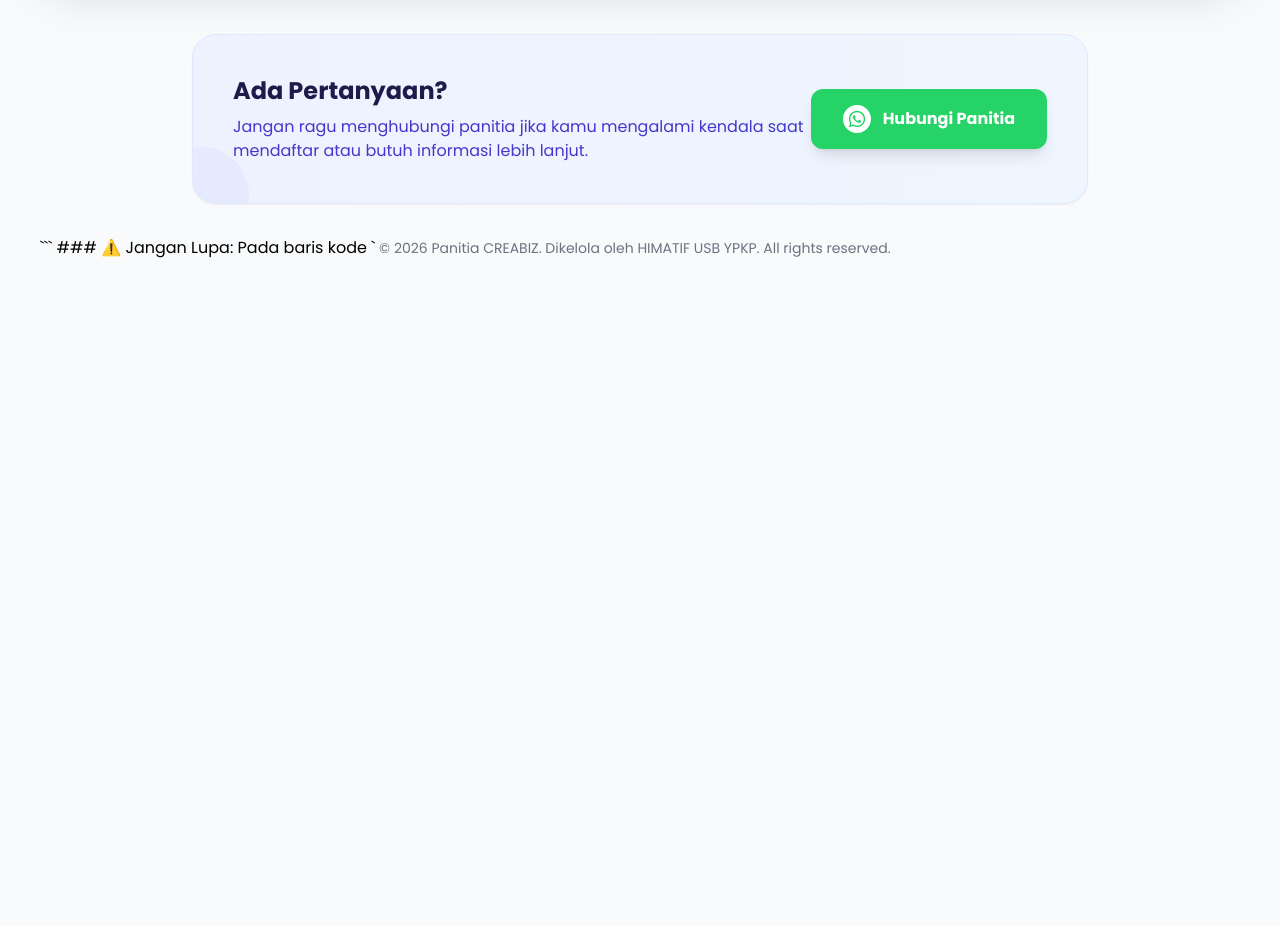
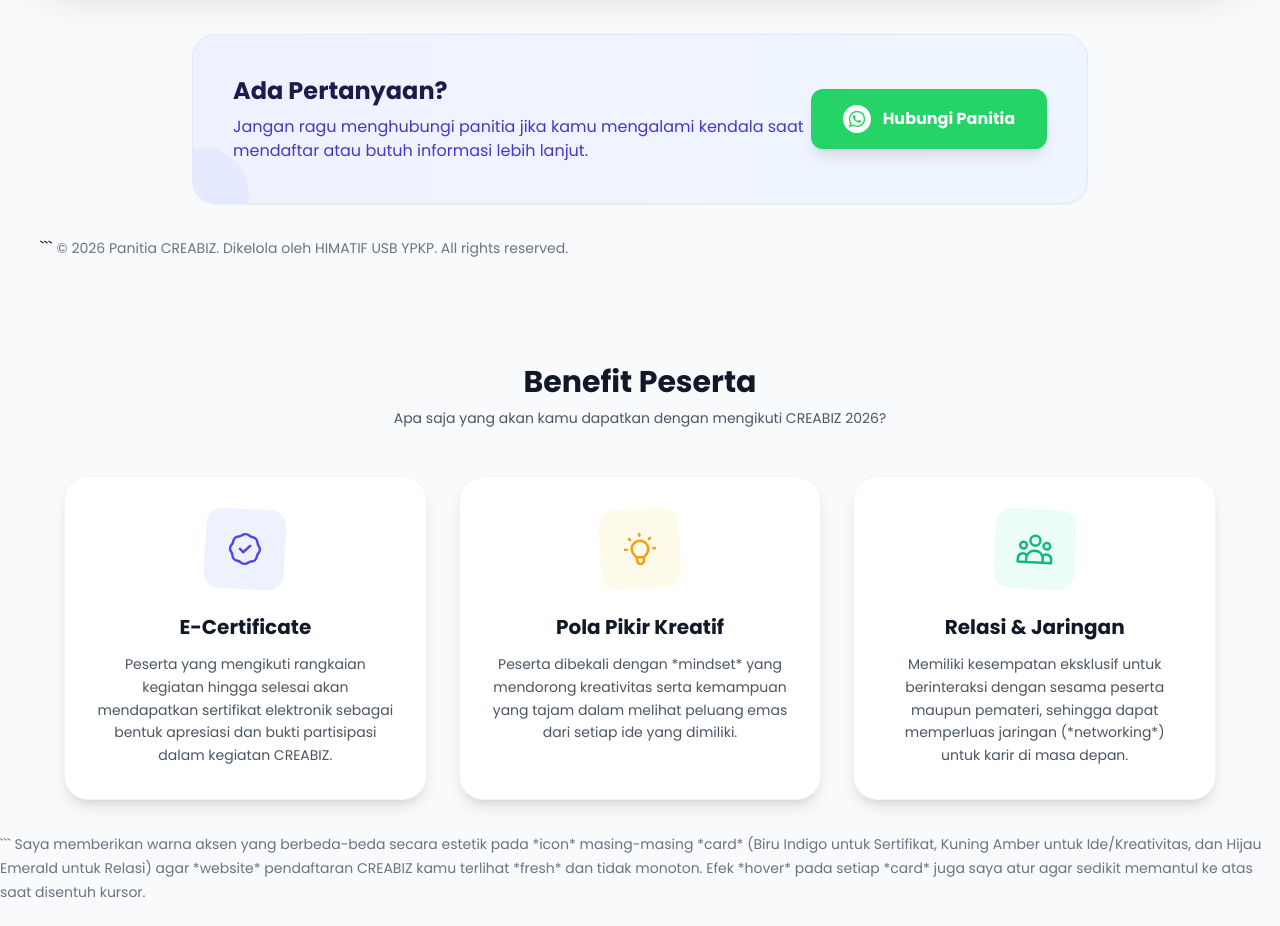
Before and after one commit to farrel127/registrasicreabiz, a plain HTML site: page index.html in a window 1280 px wide. Shown: the part 1864-2790 px from the top of the page. Before the commit the page ends 2164 px from the top, so only its background shows below. Drawn offline with nearby package versions, Linux system fonts and the light colour scheme; some packages are replaced by stand-ins of ours; no server answers; a script that the page names is missing.

Commit message:
Update index.html

````diff
--- a/index.html
+++ b/index.html
@@ -202,9 +202,7 @@
             </div>
         </div>
         ```
-
-### ⚠️ Jangan Lupa:
-Pada baris kode `<a href="https://wa.me/6281234567890...`, pastikan kamu mengubah angka **6281234567890** menjadi nomor WhatsApp-mu sendiri atau nomor humas acara. **Wajib menggunakan format 62** di depannya, bukan angka 0.
+<a href="https://wa.me/6281234567890...`, pastikan kamu mengubah angka **6281234567890** menjadi nomor WhatsApp-mu sendiri atau nomor humas acara. **Wajib menggunakan format 62** di depannya, bukan angka 0.
 
 Saya juga sudah membuatkan *auto-text* di tautan tersebut. Jadi ketika peserta mengklik tombolnya, WhatsApp mereka akan otomatis terbuka dengan pesan draf: *"Halo Panitia CREABIZ, saya butuh bantuan terkait pendaftaran..."* sehingga mereka tidak perlu repot mengetik sapaan awal lagi. Keren, kan?
 
@@ -212,6 +210,55 @@ Saya juga sudah membuatkan *auto-text* di tautan tersebut. Jadi ketika peserta m
             &copy; 2026 Panitia CREABIZ. Dikelola oleh HIMATIF USB YPKP. All rights reserved.
         </div>
     </div>
+    <div class="mt-16 mb-8 px-4 md:px-0">
+            <div class="text-center mb-12">
+                <h2 class="text-3xl font-bold text-gray-900">Benefit Peserta</h2>
+                <p class="text-gray-600 mt-2">Apa saja yang akan kamu dapatkan dengan mengikuti CREABIZ 2026?</p>
+            </div>
+
+            <div class="grid grid-cols-1 md:grid-cols-3 gap-8 max-w-6xl mx-auto">
+
+                <div class="bg-white rounded-3xl p-8 text-center shadow-lg border border-gray-100 hover:shadow-2xl hover:-translate-y-2 transition-all duration-300">
+                    <div class="w-20 h-20 mx-auto bg-indigo-50 text-indigo-600 rounded-2xl flex items-center justify-center mb-6 transform rotate-3 hover:rotate-0 transition-transform">
+                        <svg class="w-10 h-10" fill="none" stroke="currentColor" viewBox="0 0 24 24">
+                            <path stroke-linecap="round" stroke-linejoin="round" stroke-width="1.5" d="M9 12l2 2 4-4M7.835 4.697a3.42 3.42 0 001.946-.806 3.42 3.42 0 014.438 0 3.42 3.42 0 001.946.806 3.42 3.42 0 013.138 3.138 3.42 3.42 0 00.806 1.946 3.42 3.42 0 010 4.438 3.42 3.42 0 00-.806 1.946 3.42 3.42 0 01-3.138 3.138 3.42 3.42 0 00-1.946.806 3.42 3.42 0 01-4.438 0 3.42 3.42 0 00-1.946-.806 3.42 3.42 0 01-3.138-3.138 3.42 3.42 0 00-.806-1.946 3.42 3.42 0 010-4.438 3.42 3.42 0 00.806-1.946 3.42 3.42 0 013.138-3.138z"></path>
+                        </svg>
+                    </div>
+                    <h3 class="text-xl font-bold text-gray-900 mb-3">E-Certificate</h3>
+                    <p class="text-gray-600 text-sm leading-relaxed">
+                        Peserta yang mengikuti rangkaian kegiatan hingga selesai akan mendapatkan sertifikat elektronik sebagai bentuk apresiasi dan bukti partisipasi dalam kegiatan CREABIZ.
+                    </p>
+                </div>
+
+                <div class="bg-white rounded-3xl p-8 text-center shadow-lg border border-gray-100 hover:shadow-2xl hover:-translate-y-2 transition-all duration-300">
+                    <div class="w-20 h-20 mx-auto bg-amber-50 text-amber-500 rounded-2xl flex items-center justify-center mb-6 transform -rotate-3 hover:rotate-0 transition-transform">
+                        <svg class="w-10 h-10" fill="none" stroke="currentColor" viewBox="0 0 24 24">
+                            <path stroke-linecap="round" stroke-linejoin="round" stroke-width="1.5" d="M9.663 17h4.673M12 3v1m6.364 1.636l-.707.707M21 12h-1M4 12H3m3.343-5.657l-.707-.707m2.828 9.9a5 5 0 117.072 0l-.548.547A3.374 3.374 0 0014 18.469V19a2 2 0 11-4 0v-.531c0-.895-.356-1.754-.988-2.386l-.548-.547z"></path>
+                        </svg>
+                    </div>
+                    <h3 class="text-xl font-bold text-gray-900 mb-3">Pola Pikir Kreatif</h3>
+                    <p class="text-gray-600 text-sm leading-relaxed">
+                        Peserta dibekali dengan *mindset* yang mendorong kreativitas serta kemampuan yang tajam dalam melihat peluang emas dari setiap ide yang dimiliki.
+                    </p>
+                </div>
+
+                <div class="bg-white rounded-3xl p-8 text-center shadow-lg border border-gray-100 hover:shadow-2xl hover:-translate-y-2 transition-all duration-300">
+                    <div class="w-20 h-20 mx-auto bg-emerald-50 text-emerald-500 rounded-2xl flex items-center justify-center mb-6 transform rotate-3 hover:rotate-0 transition-transform">
+                        <svg class="w-10 h-10" fill="none" stroke="currentColor" viewBox="0 0 24 24">
+                            <path stroke-linecap="round" stroke-linejoin="round" stroke-width="1.5" d="M17 20h5v-2a3 3 0 00-5.356-1.857M17 20H7m10 0v-2c0-.656-.126-1.283-.356-1.857M7 20H2v-2a3 3 0 015.356-1.857M7 20v-2c0-.656.126-1.283.356-1.857m0 0a5.002 5.002 0 019.288 0M15 7a3 3 0 11-6 0 3 3 0 016 0zm6 3a2 2 0 11-4 0 2 2 0 014 0zM7 10a2 2 0 11-4 0 2 2 0 014 0z"></path>
+                        </svg>
+                    </div>
+                    <h3 class="text-xl font-bold text-gray-900 mb-3">Relasi & Jaringan</h3>
+                    <p class="text-gray-600 text-sm leading-relaxed">
+                        Memiliki kesempatan eksklusif untuk berinteraksi dengan sesama peserta maupun pemateri, sehingga dapat memperluas jaringan (*networking*) untuk karir di masa depan.
+                    </p>
+                </div>
+
+            </div>
+        </div>
+        ```
+
+Saya memberikan warna aksen yang berbeda-beda secara estetik pada *icon* masing-masing *card* (Biru Indigo untuk Sertifikat, Kuning Amber untuk Ide/Kreativitas, dan Hijau Emerald untuk Relasi) agar *website* pendaftaran CREABIZ kamu terlihat *fresh* dan tidak monoton. Efek *hover* pada setiap *card* juga saya atur agar sedikit memantul ke atas saat disentuh kursor.
 
     <script>
         const scriptURL = 'https://script.google.com/macros/s/AKfycbzmD06LXB23zJxmrpzf21WU6YLsUtPehHkvcmiUXHVLDNZZ7h1Jn3K_TraMoVQK9impZg/exec';
````
